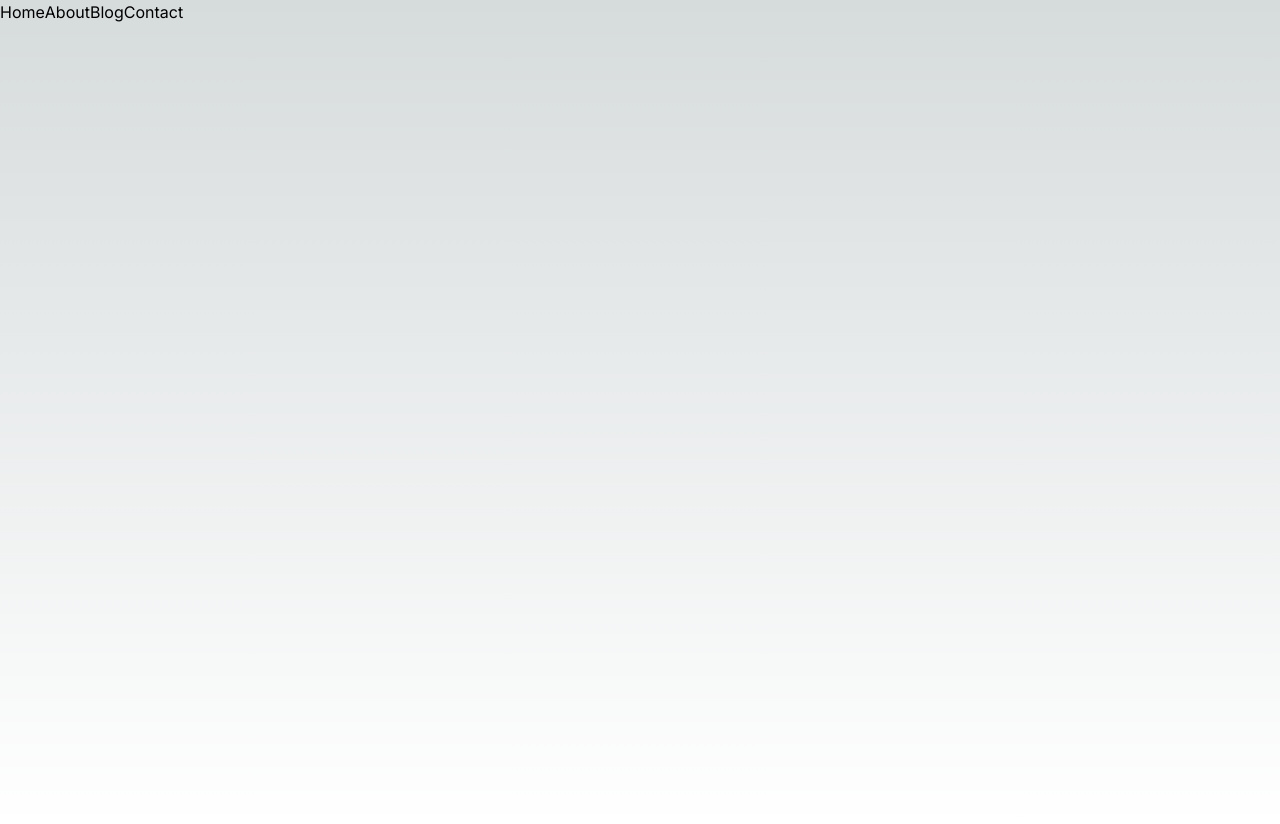
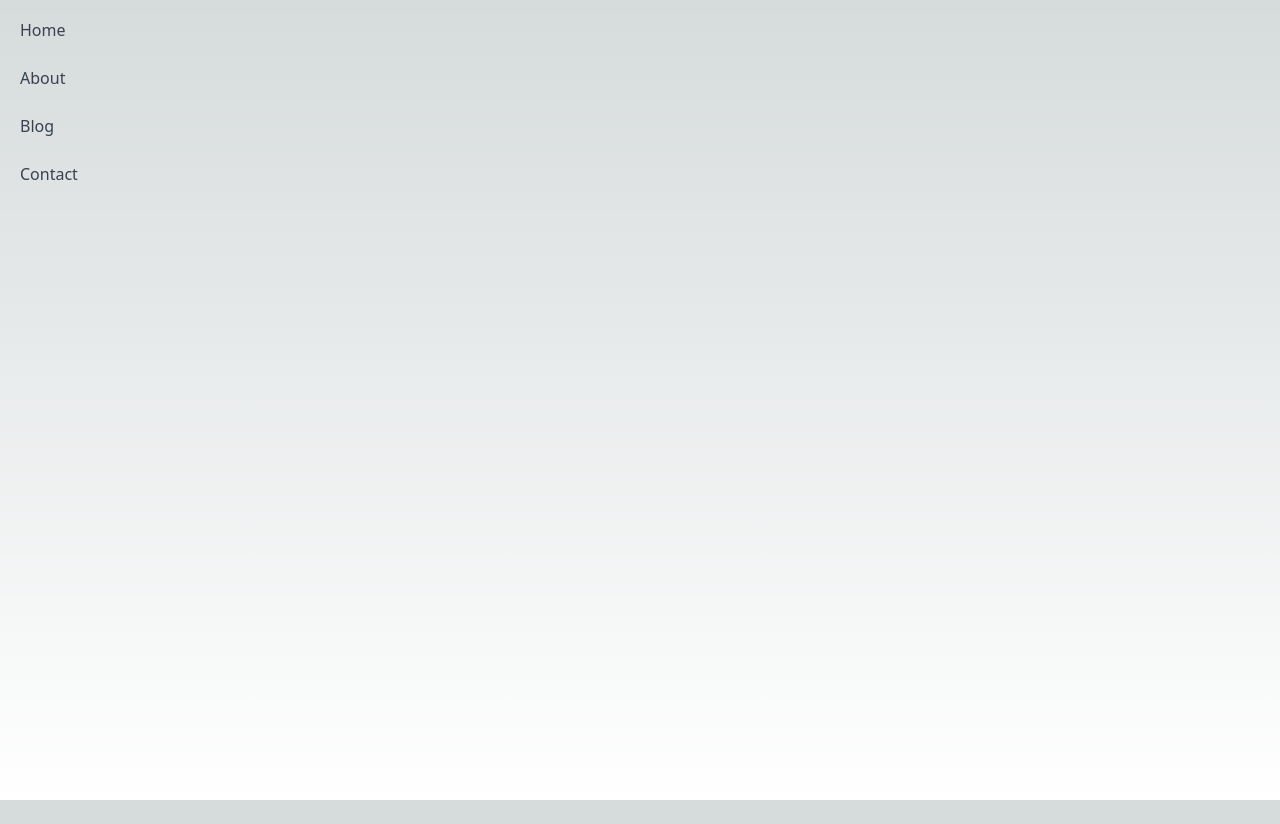
Before and after one commit to m1cl/chic, a Next.js app: page / in a window 1280 px wide. After the commit the page ends 800 px from the top, so only its background shows below. Built offline with nearby package versions, Linux system fonts and the light colour scheme.

Commit message:
Add nav links

```diff
--- a/app/components/nav-items.tsx
+++ b/app/components/nav-items.tsx
@@ -1,14 +1,14 @@
 const links = [
-  {href: "/", label: "Home"},
-  {href: "/about", label: "About"},
-  {href: "/blog", label: "Blog"},
-  {href: "/contact", label: "Contact"},
+  { href: "/", label: "Home" },
+  { href: "/about", label: "About" },
+  { href: "/blog", label: "Blog" },
+  { href: "/contact", label: "Contact" },
 ];
 export default function NavItems() {
   return (
     <>
-      {links.map(({href, label}) => (
-        <a key={href} href={href}>
+      {links.map(({ href, label }) => (
+        <a className="flex" key={href} href={href}>
           {label}
         </a>
       ))}
--- a/app/components/sidebar.tsx
+++ b/app/components/sidebar.tsx
@@ -1,10 +1,27 @@
+import Link from "next/link";
 import NavItems from "./nav-items";
+
+const links = [
+  { href: "/", label: "Home" },
+  { href: "/about", label: "About" },
+  { href: "/blog", label: "Blog" },
+  { href: "/contact", label: "Contact" },
+];
 
 export default function Sidebar() {
   return (
-    <div className="flex">
-      <NavItems />
-
-    </div>
+    <nav className="flex min-w-[240px] flex-col gap-1 p-2 font-sans text-base font-normal text-gray-700">
+      {links.map(({ href, label }) => (
+        <Link
+          key={label}
+          href={href}
+          role="button"
+          tabIndex={0}
+          className="flex w-full items-center rounded-lg p-3 text-start leading-tight outline-none transition-all hover:bg-blue-50 hover:bg-opacity-80 hover:text-blue-900 focus:bg-blue-50 focus:bg-opacity-80 focus:text-blue-900 active:bg-gray-50 active:bg-opacity-80 active:text-blue-900"
+        >
+          {label}
+        </Link>
+      ))}
+    </nav>
   );
 }
--- a/app/layout.tsx
+++ b/app/layout.tsx
@@ -1,9 +1,9 @@
-import type {Metadata} from "next";
-import {Inter} from "next/font/google";
+import type { Metadata } from "next";
+import { Inter } from "next/font/google";
 import "./globals.css";
 import Sidebar from "./components/sidebar";
 
-const inter = Inter({subsets: ["latin"]});
+const inter = Inter({ subsets: ["latin"] });
 
 export const metadata: Metadata = {
   title: "Create Next App",
@@ -17,7 +17,7 @@ export default function RootLayout({
 }>) {
   return (
     <html lang="en">
-      <body className={inter.className}>
+      <body className={`flex ${inter.className}`}>
         <Sidebar />
         {children}
       </body>
```
